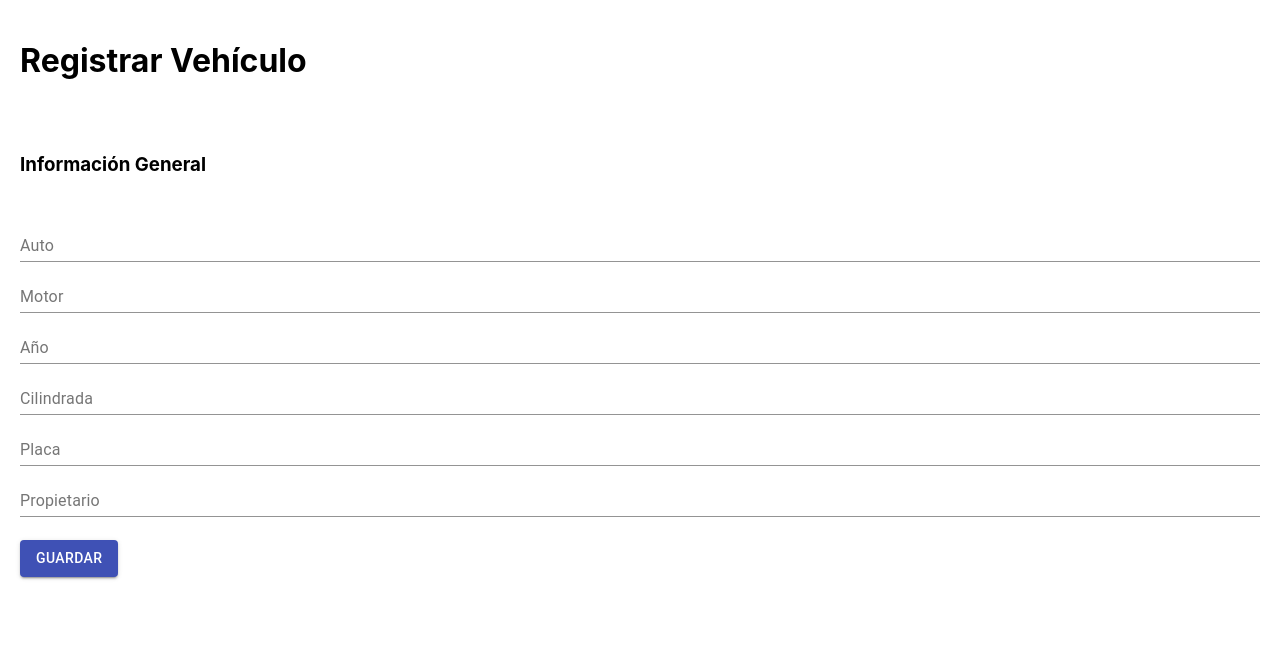
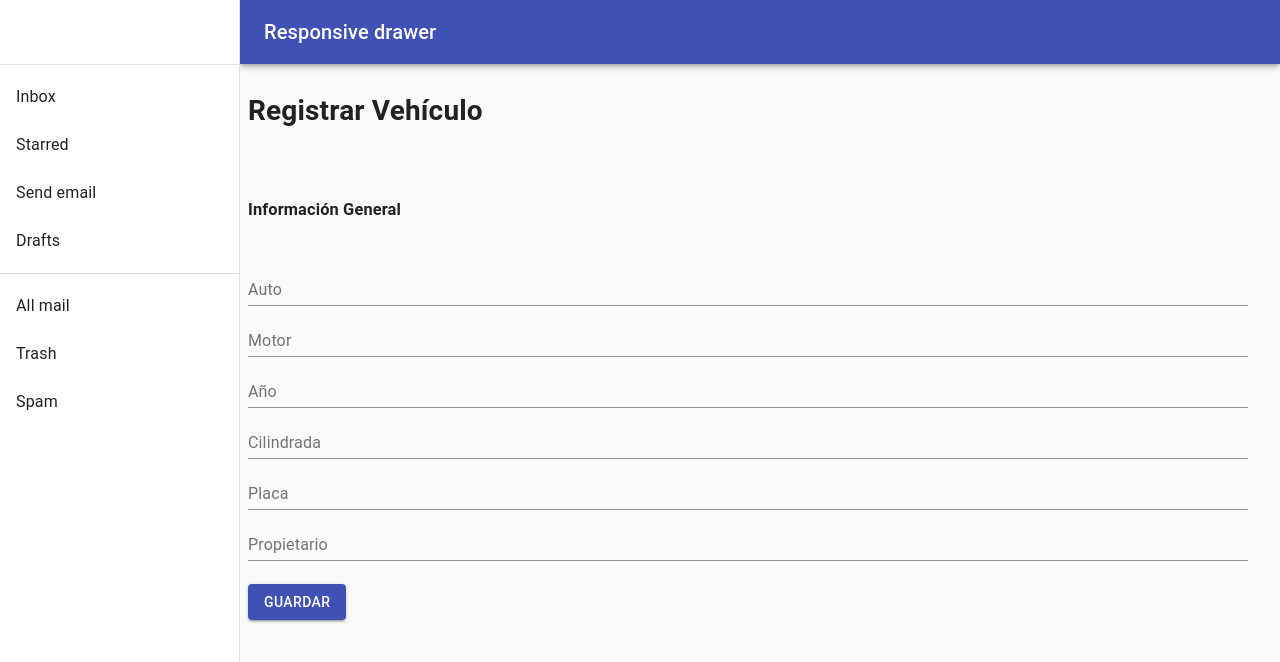
Before and after one commit to kevmart5/taros, a React (Create React App) app: page /car-register in a window 1280 px wide. Shown: the top 662 px of the page. Built offline with nearby package versions, Linux system fonts and the light colour scheme.

Commit message:
Add new side bar section in app js file

```diff
--- a/src/App.js
+++ b/src/App.js
@@ -9,14 +9,144 @@
 import CarFixes from './Pages/CarFixes';
 import HomePage from './Pages/HomePage';
 import Sidebar from './Components/Sidebar';
+
+// Components Material UI
+import Container from '@material-ui/core/Container';
+import Grid from '@material-ui/core/Grid';
+import AppBar from '@material-ui/core/AppBar';
+import CssBaseline from '@material-ui/core/CssBaseline';
+import Divider from '@material-ui/core/Divider';
+import Drawer from '@material-ui/core/Drawer';
+import Hidden from '@material-ui/core/Hidden';
+import IconButton from '@material-ui/core/IconButton';
+import List from '@material-ui/core/List';
+import ListItem from '@material-ui/core/ListItem';
+import ListItemText from '@material-ui/core/ListItemText';
+import Toolbar from '@material-ui/core/Toolbar';
+import Typography from '@material-ui/core/Typography';
+import { makeStyles, useTheme } from '@material-ui/core/styles';
+
 import './App.css';
 
-function App() {
+const drawerWidth = 240;
+
+const useStyles = makeStyles((theme) => ({
+	root: {
+		display: 'flex',
+	},
+	drawer: {
+		[theme.breakpoints.up('sm')]: {
+			width: drawerWidth,
+			flexShrink: 0,
+		},
+	},
+	appBar: {
+		[theme.breakpoints.up('sm')]: {
+			width: `calc(100% - ${drawerWidth}px)`,
+			marginLeft: drawerWidth,
+		},
+	},
+	menuButton: {
+		marginRight: theme.spacing(2),
+		[theme.breakpoints.up('sm')]: {
+			display: 'none',
+		},
+	},
+	// necessary for content to be below app bar
+	toolbar: theme.mixins.toolbar,
+	drawerPaper: {
+		width: drawerWidth,
+	},
+	content: {
+		flexGrow: 1,
+	},
+}));
+
+function App(props) {
+	const { container } = props;
+	const classes = useStyles();
+	const theme = useTheme();
+	const [mobileOpen, setMobileOpen] = React.useState(false);
+
+	const handleDrawerToggle = () => {
+		setMobileOpen(!mobileOpen);
+	};
+	const drawer = (
+		<div>
+			<div className={classes.toolbar} />
+			<Divider />
+			<List>
+				{['Inbox', 'Starred', 'Send email', 'Drafts'].map((text, index) => (
+					<ListItem button key={text}>
+						{/* <ListItemIcon></ListItemIcon> */}
+						<ListItemText primary={text} />
+					</ListItem>
+				))}
+			</List>
+			<Divider />
+			<List>
+				{['All mail', 'Trash', 'Spam'].map((text, index) => (
+					<ListItem button key={text}>
+						{/* <ListItemIcon></ListItemIcon> */}
+						<ListItemText primary={text} />
+					</ListItem>
+				))}
+			</List>
+		</div>
+	);
 	return (
 		<>
-			{/* <Sidebar /> */}
+			<div className={classes.root}>
+				<CssBaseline />
+				<AppBar position='fixed' className={classes.appBar}>
+					<Toolbar>
+						<IconButton
+							color='inherit'
+							aria-label='open drawer'
+							edge='start'
+							onClick={handleDrawerToggle}
+							className={classes.menuButton}
+						></IconButton>
+						<Typography variant='h6' noWrap>
+							Responsive drawer
+						</Typography>
+					</Toolbar>
+				</AppBar>
+				<nav className={classes.drawer} aria-label='mailbox folders'>
+					{/* The implementation can be swapped with js to avoid SEO duplication of links. */}
+					<Hidden smUp implementation='css'>
+						<Drawer
+							container={container}
+							variant='temporary'
+							anchor={theme.direction === 'rtl' ? 'right' : 'left'}
+							open={mobileOpen}
+							onClose={handleDrawerToggle}
+							classes={{
+								paper: classes.drawerPaper,
+							}}
+							ModalProps={{
+								keepMounted: true, // Better open performance on mobile.
+							}}
+						>
+							{drawer}
+						</Drawer>
+					</Hidden>
+					<Hidden xsDown implementation='css'>
+						<Drawer
+							classes={{
+								paper: classes.drawerPaper,
+							}}
+							variant='permanent'
+							open
+						>
+							{drawer}
+						</Drawer>
+					</Hidden>
+				</nav>
+				<main className={classes.content}>
+					<div className={classes.toolbar} />
+					<Grid container item lg={12} spacing={3}>
 						<Router>
-				<div className='root-container'>
 							<Switch>
 								<Route exact path='/'>
 									<Home />
@@ -37,8 +167,10 @@
 									<HomePage />
 								</Route>
 							</Switch>
+						</Router>
+					</Grid>
+				</main>
 			</div>
-			</Router>
 		</>
 	);
 }
--- a/src/Components/Sidebar/index.js
+++ b/src/Components/Sidebar/index.js
@@ -8,7 +8,6 @@
 import IconButton from '@material-ui/core/IconButton';
 import List from '@material-ui/core/List';
 import ListItem from '@material-ui/core/ListItem';
-import ListItemIcon from '@material-ui/core/ListItemIcon';
 import ListItemText from '@material-ui/core/ListItemText';
 import Toolbar from '@material-ui/core/Toolbar';
 import Typography from '@material-ui/core/Typography';
--- a/src/Pages/CarRegister/index.js
+++ b/src/Pages/CarRegister/index.js
@@ -65,7 +65,6 @@
 							handleBlur,
 							handleSubmit,
 							isSubmitting,
-							/* and other goodies */
 						}) => (
 							<form onSubmit={handleSubmit}>
 								<FormGroup>
```
Lines whose indentation alone changed are shown as unchanged.
